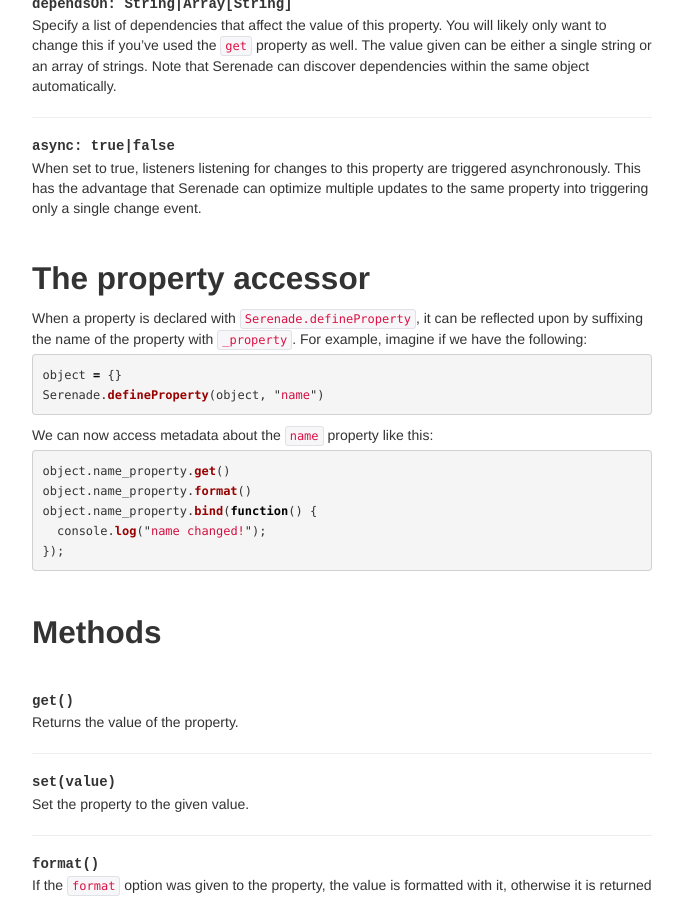
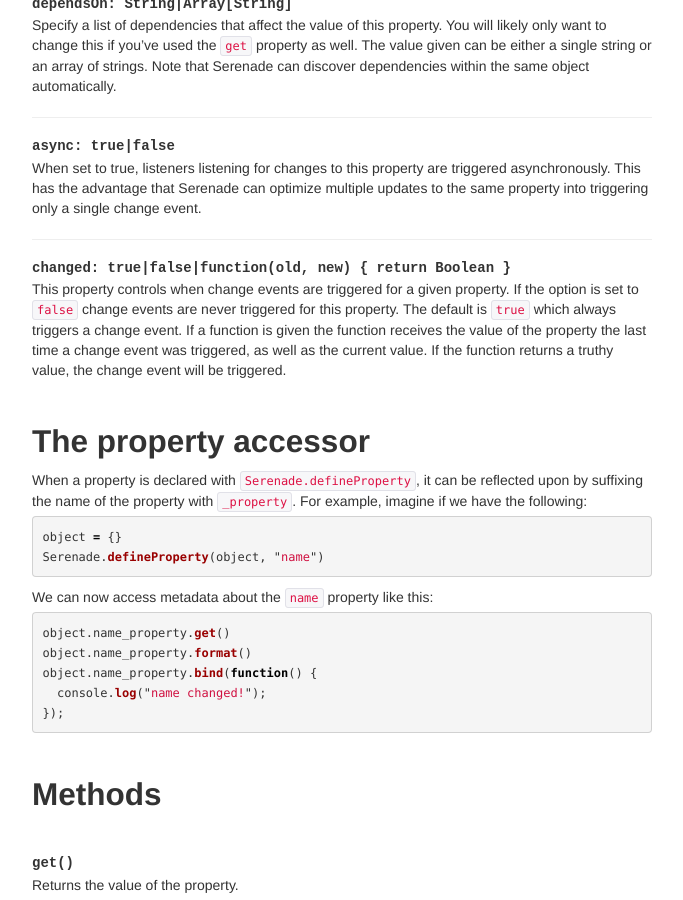
Before and after one commit to varvet/serenade.js, a Jekyll site: the page built from reference/define_property.md, in a window 1280 px wide and 900 px high, scrolled down 1674 px. Shown: the whole window, without its empty margins (458-1141 px from the left). Built offline with Jekyll 4.4.1, drawn with Linux system fonts in a browser that asks for light colours; Markdown is read by kramdown in place of the engine named in the settings.

Commit message:
Document changed property

```diff
--- a/reference/define_property.md
+++ b/reference/define_property.md
@@ -89,6 +89,15 @@ triggered asynchronously. This has the advantage that Serenade can optimize
 multiple updates to the same property into triggering only a single change
 event.
 
+### changed: true|false|function(old, new) { return Boolean }
+
+This property controls when change events are triggered for a given property.
+If the option is set to `false` change events are never triggered for this
+property. The default is `true` which always triggers a change event. If a
+function is given the function receives the value of the property the last time
+a change event was triggered, as well as the current value. If the function
+returns a truthy value, the change event will be triggered.
+
 ## The property accessor
 
 When a property is declared with `Serenade.defineProperty`, it can be reflected
```
